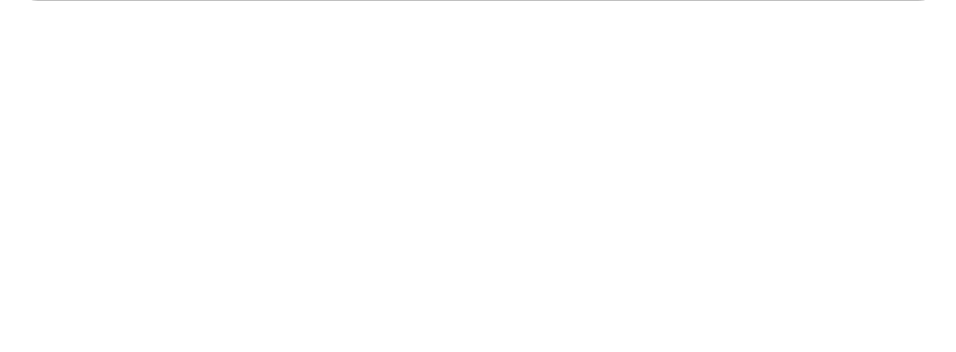
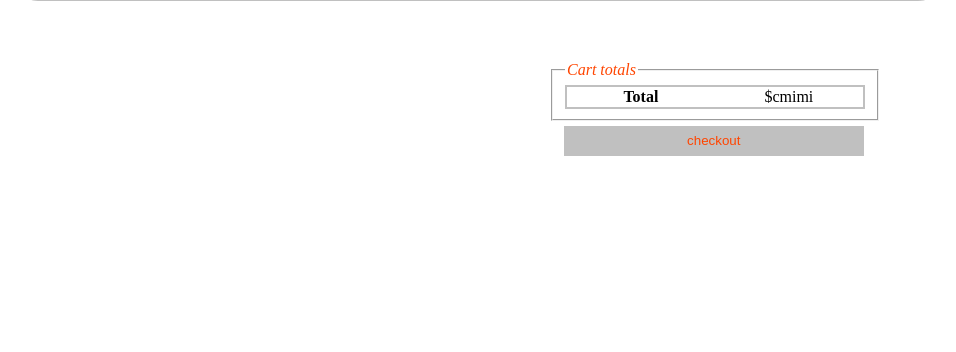
Before and after one commit to ElmendaLushaj/Projekti-Grupor, a PHP site: page /Cart.html in a window 1280 px wide. Shown: the part 410-762 px from the top of the page, without its empty margins (97-1053 px from the left). Run offline with PHP 8.4, Linux system fonts and the light colour scheme.

Commit message:
Cart 2nd Commit

```diff
--- a/Cart.html
+++ b/Cart.html
@@ -53,7 +53,25 @@
                     </tr>
                 </table>
             </div>
+            <div class="totali">
+                <fieldset class="legendd">
+                <legend style = "font-size: medium; color: orangered;"><em>Cart totals</em></legend>
+                <table class="tot">
+                    <tr>
 
+                        <th>Total</th>
+                        <td>$cmimi</td>
+
+                    </tr>
+                </table>
+
+
+            </fieldset>
+
+            </div>
+            <div class="check" style="margin-top: 0;">
+            <button class = "out">checkout</button>
+        </div>
         </div>
         <footer id = "footerr">
             njasen me shkru
--- a/cartscc.css
+++ b/cartscc.css
@@ -19,7 +19,7 @@ body{
 .kryesor{
     height: 60%;
 }
-table{
+.productList{
 
     border:silver solid 2px;
     border-radius: 25px;
@@ -56,3 +56,30 @@ td{
     color: white;
     background-color: orangered;
 }
+.tot{
+
+
+    border:silver solid 2px;
+    border-collapse:collapse ;
+    text-align: center;
+}
+.legendd{
+
+    margin-top: 60px;
+    width:300px;
+    margin-left: 50%;
+}
+.out{
+
+   margin-top:5px;
+    width:300px;
+    margin-left: 51%;
+    color:orangered;
+    background-color: silver;
+    border: 1px;
+    height:30px;
+}
+.out:hover{
+    color: white;
+    background-color: orangered;
+}
```
